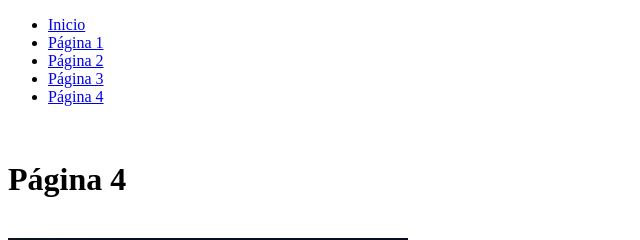
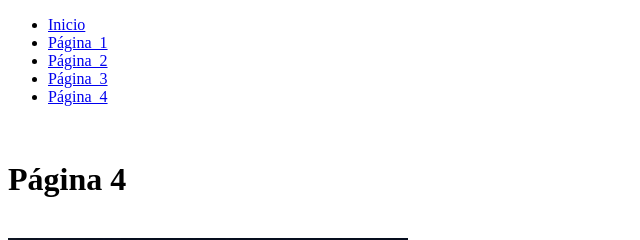
Before and after one commit to Alexis79Bck/Diplomado_Web_2024_II, a plain HTML site: page Clase_2/pagina4.html in a window 1280 px wide. Shown: the top 240 px of the page, 0-640 px from the left. Drawn offline with Linux system fonts and the light colour scheme.

Commit message:
Modificacion Pagina4.html

```diff
--- a/Clase_2/pagina4.html
+++ b/Clase_2/pagina4.html
@@ -12,16 +12,16 @@
                 <a href="practica_2/home.html" title="Inicio">Inicio</a>
             </li>
             <li>
-                <a href="practica_2/pagina1.html">Página 1</a>
+                <a href="practica_2/pagina1.html">Página_1</a>
             </li>
             <li>
-                <a href="practica_2/pagina2.html">Página 2</a>
+                <a href="practica_2/pagina2.html">Página_2</a>
             </li>
             <li>
-                <a href="pagina3.html">Página 3</a>
+                <a href="pagina3.html">Página_3</a>
             </li>
             <li>
-                <a href="pagina4.html">Página 4</a>
+                <a href="pagina4.html">Página_4</a>
             </li>
         </ul>
     </nav>
```
